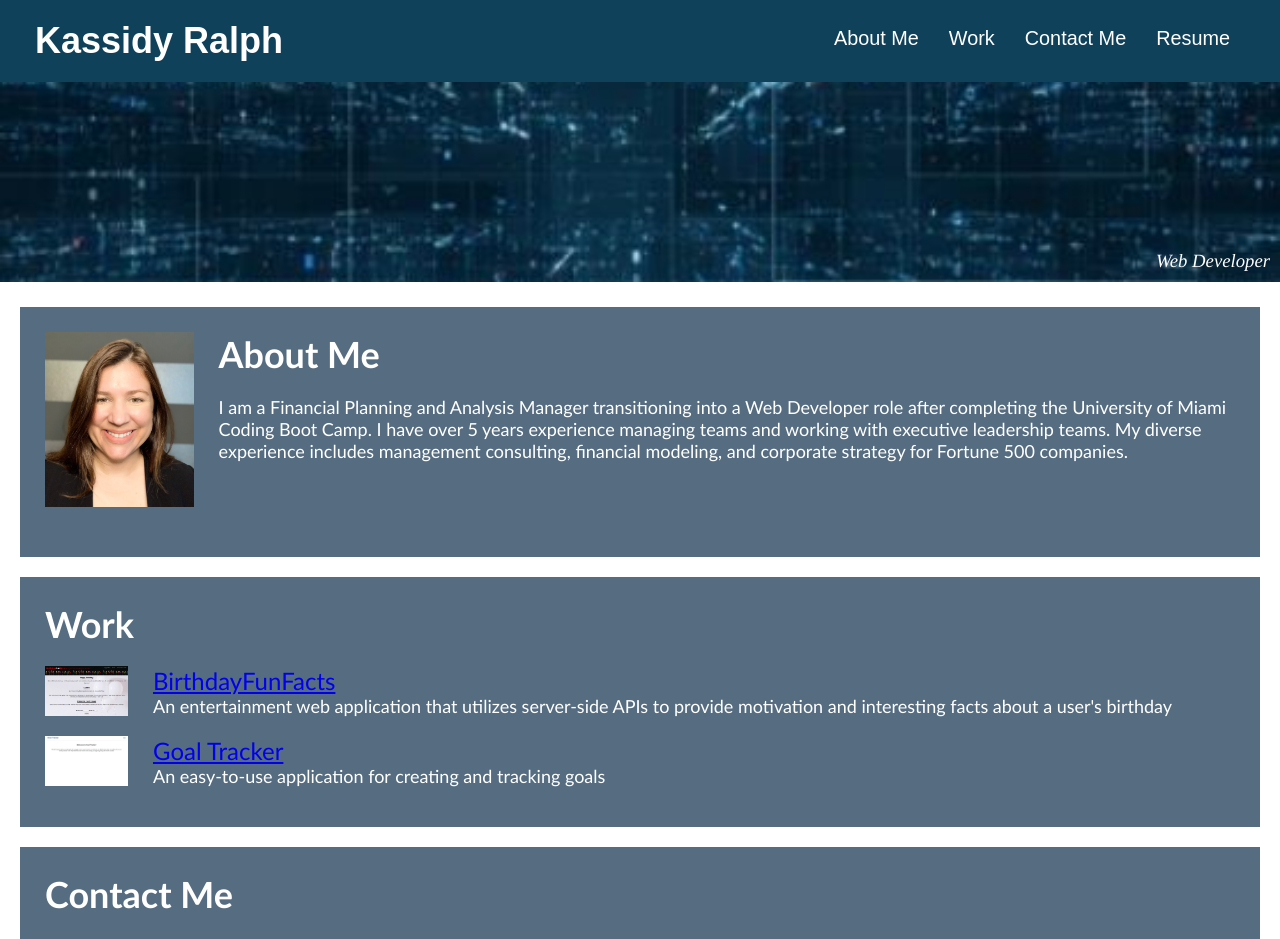
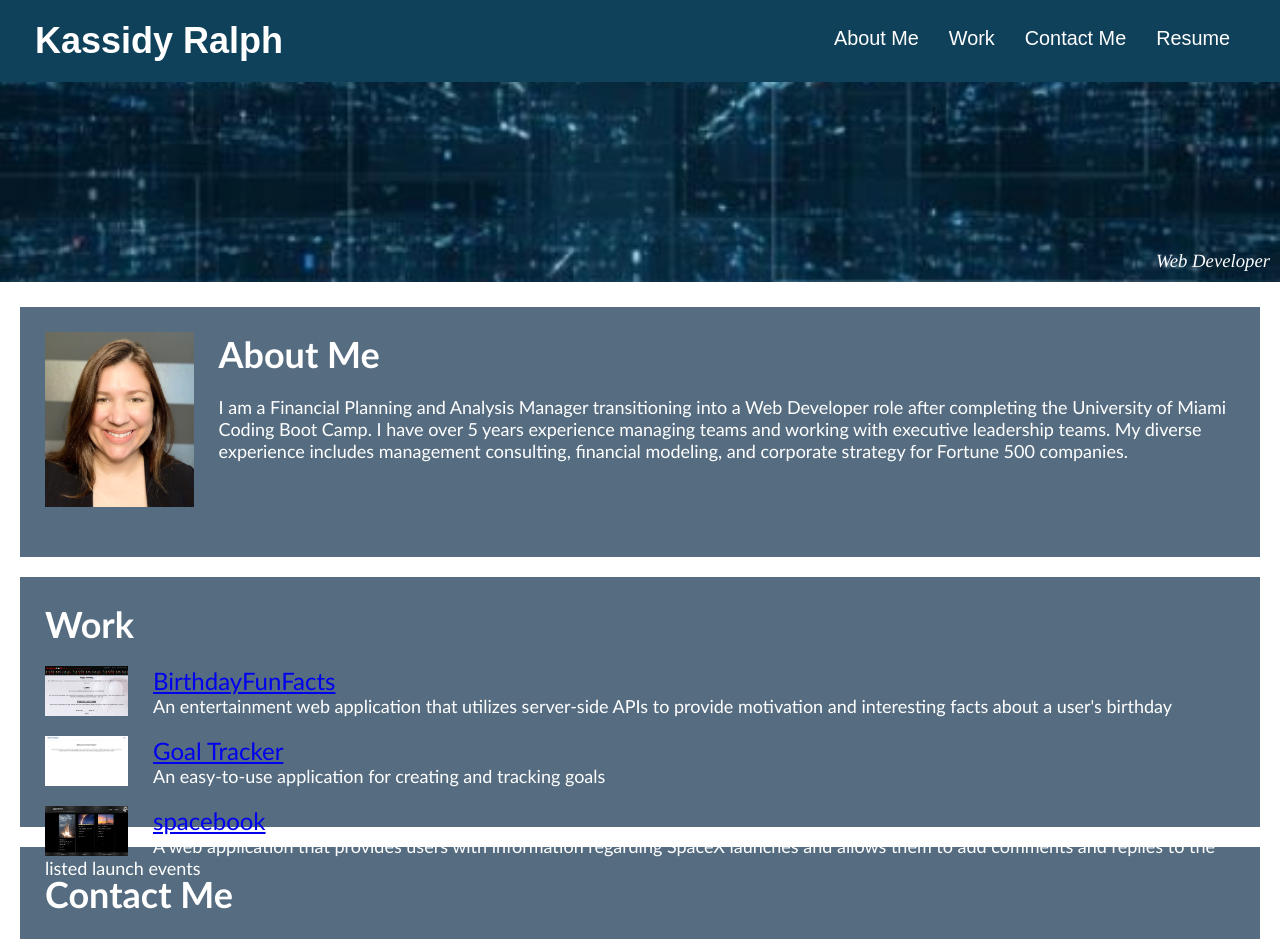
Before and after one commit to kassidyr/React-Portfolio, a React (Create React App) app: page / in a window 1280 px wide. Shown: the top 939 px of the page. Built offline with nearby package versions, Linux system fonts and the light colour scheme.

Commit message:
updated work

```diff
--- a/src/components/Work/index.js
+++ b/src/components/Work/index.js
@@ -1,6 +1,7 @@
 import React from 'react';
 import birthdayFunFacts from "../../assets/images/BirthdayFunFacts.png";
 import goalTracker from "../../assets/images/GoalTracker.png";
+import spacebook from "../../assets/images/spacebook.png";
 
 function Work() {
     return(
@@ -8,7 +9,6 @@ function Work() {
         <h2>Work</h2>
         <img src={birthdayFunFacts} class="work-image" alt="Birthday Fun Facts" />
         <p>
-
             <a href="https://kassidyr.github.io/project1/" id="projects">BirthdayFunFacts</a><br/>
             An entertainment web application that utilizes server-side APIs to provide motivation and interesting facts about a user's birthday
         </p>
@@ -18,6 +18,12 @@ function Work() {
             <a href="https://glacial-everglades-31515.herokuapp.com/" id="projects">Goal Tracker</a><br/>
             An easy-to-use application for creating and tracking goals
         </p>
+        <br></br>
+        <img src={spacebook} class="work-image" alt="spacebook" />
+        <p>
+            <a href="https://spacebook-social-network.herokuapp.com/" id="projects">spacebook</a><br/>
+            A web application that provides users with information regarding SpaceX launches and allows them to add comments and replies to the listed launch events
+        </p>
      </div>
     );
 }
```
Also changed, not shown: src/assets/images/spacebook.png (added).
